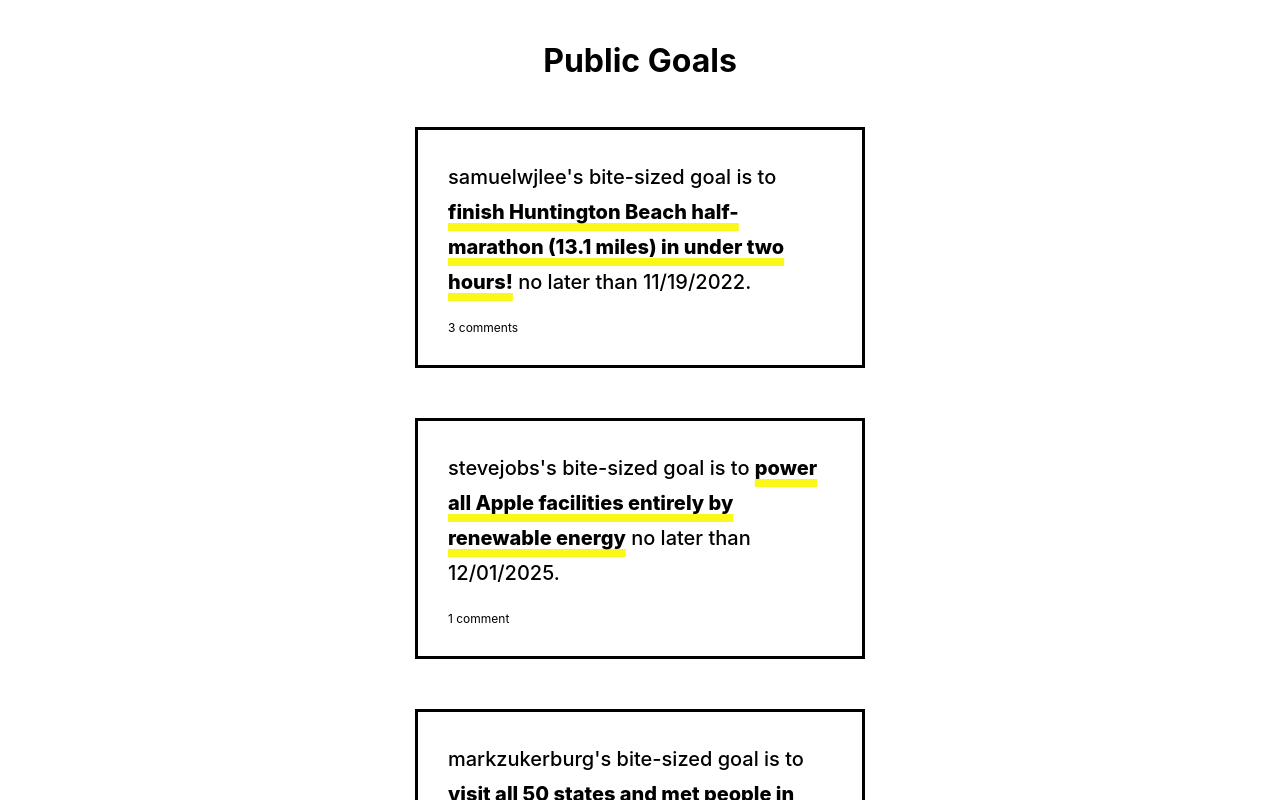
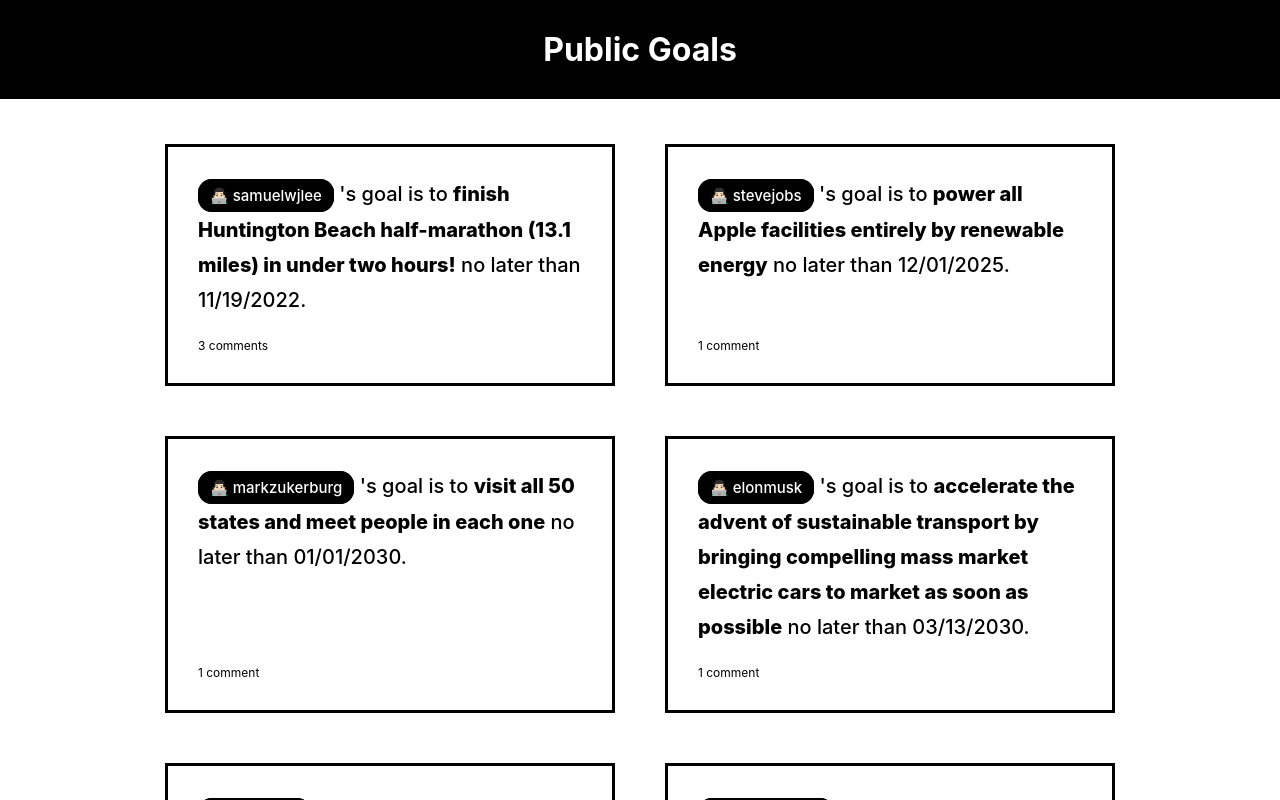
Before and after one commit to samuelwjlee/public-goals-prototype, a React (Create React App) app: page / in a window 1280 px wide. Shown: the top 800 px of the page. Built offline with nearby package versions, Linux system fonts and the light colour scheme; data requests are answered from the project's data file.

Commit message:
Add UserGoals page

```diff
--- a/db.json
+++ b/db.json
@@ -21,7 +21,7 @@
       "completed": false,
       "when": "01/01/2030",
       "userId": "markzukerburg",
-      "what": "visit all 50 states and met people in each one",
+      "what": "visit all 50 states and meet people in each one",
       "commentCount": 1
     },
     {
@@ -39,6 +39,14 @@
       "userId": "jeffbezos",
       "what": "conquer the world by taking control of the internet and the stratosphere while I'm at it",
       "commentCount": 1
+    },
+    {
+      "id": 6,
+      "completed": false,
+      "when": "11/01/2022",
+      "userId": "samuelwjlee",
+      "what": "reduce monthly food budget to sub $500",
+      "commentCount": 0
     }
   ],
   "comments": [
--- /dev/null
+++ b/src/components/GoalDescription.tsx
@@ -0,0 +1,14 @@
+import { GoalData } from '../constants/types'
+import UserBubble from './UserBubble'
+
+export default function GoalDescription({ goalData }: { goalData: GoalData }) {
+  return (
+    <div className="goal-description">
+      <UserBubble userId={goalData.userId} /> 's goal is to{' '}
+      <a className="emphasized-goal-attr" href={`/${goalData?.id}`}>
+        {goalData?.what}
+      </a>{' '}
+      no later than {goalData?.when}.
+    </div>
+  )
+}
--- a/src/components/GoalPage.tsx
+++ b/src/components/GoalPage.tsx
@@ -2,6 +2,8 @@
 import { CommentData } from '../constants/types'
 import { FETCH_GOALS_URL, FETCH_COMMENTS_URL } from '../constants/urls'
 import { useFetch } from '../hooks/api-hook'
+import GoalDescription from './GoalDescription'
+import UserBubble from './UserBubble'
 import Loader from './Loader'
 
 export default function GoalPage() {
@@ -14,21 +16,21 @@
     <Loader isLoading={isGoalLoading || isCommentsLoading}>
       <div className="goal-page">
         <a href="/">👈🏼 Back</a>
+        {goal && (
           <div className="goal-page-content">
-          <div className="goal-description">
-            <span className="goal-card-author">{goal?.userId}'s</span> goal is
-            to <span className="emphasized-goal-attr">{goal?.what}</span> no
-            later than {goal?.when}.
+            <GoalDescription goalData={goal} />
           </div>
-        </div>
+        )}
+        {comments && (
           <div className="goal-page-comments-section">
             {comments?.map((comment: CommentData) => (
-            <div className="goal-page-comment">
-              <p className="comment-author">👤 {comment.userId}</p>
-              {comment.text}
+              <div className="goal-page-comment" key={comment.id}>
+                <UserBubble userId={comment.userId} />
+                <p>{comment.text}</p>
               </div>
             ))}
           </div>
+        )}
       </div>
     </Loader>
   )
--- a/src/components/PublicGoals.tsx
+++ b/src/components/PublicGoals.tsx
@@ -1,26 +1,21 @@
-import { useNavigate } from 'react-router-dom'
 import { FETCH_GOALS_URL } from '../constants/urls'
 import { useFetch } from '../hooks/api-hook'
 import { GoalData } from '../constants/types'
+import GoalDescription from './GoalDescription'
 import Loader from './Loader'
 
 export default function PublicGoals() {
-  const navigate = useNavigate()
   const [goals, isLoading] = useFetch(FETCH_GOALS_URL)
   return (
     <Loader isLoading={isLoading}>
+      <>
+        <h1 className="header">Public Goals</h1>
         <div className="public-goals">
-        <h1>Public Goals</h1>
           {goals?.map((goal: GoalData) => (
-          <div className="goal-card" onClick={() => navigate(`/${goal?.id}`)}>
-            <div className="goal-description">
-              <span className="goal-card-author">{goal?.userId}'s</span>{' '}
-              bite-sized goal is to{' '}
-              <span className="emphasized-goal-attr">{goal?.what}</span> no
-              later than {goal?.when}.
-            </div>
+            <div className="goal-card" key={goal.id}>
+              <GoalDescription goalData={goal} />
               <div className="goal-card-footer">
-              {goal?.commentCount && (
+                {!!goal?.commentCount && (
                   <>
                     {goal?.commentCount} comment
                     {goal?.commentCount > 1 ? 's' : ''}
@@ -30,6 +25,7 @@
             </div>
           ))}
         </div>
+      </>
     </Loader>
   )
 }
--- /dev/null
+++ b/src/components/UserBubble.tsx
@@ -0,0 +1,7 @@
+export default function UserBubble({ userId }: { userId: string }) {
+  return (
+    <a className="user-bubble-button" href={`/user/${userId}`}>
+      👨🏻‍💻 {userId}
+    </a>
+  )
+}
--- a/src/components/UserGoals.tsx
+++ b/src/components/UserGoals.tsx
@@ -1,6 +1,21 @@
 import { useParams } from 'react-router-dom'
+import { GoalData } from '../constants/types'
+import { FETCH_GOALS_URL } from '../constants/urls'
+import { useFetch } from '../hooks/api-hook'
+import GoalDescription from './GoalDescription'
+import Loader from './Loader'
 
 export default function UserGoals() {
   const { username } = useParams()
-  return <>{username}'s goals</>
+  const [goals, isLoading] = useFetch(`${FETCH_GOALS_URL}?userId=${username}`)
+  return (
+    <Loader isLoading={isLoading}>
+      <h1 className="header">👨🏻‍💻 {username}'s goals</h1>
+      {goals?.map((goal: GoalData) => (
+        <div className="user-goal">
+          <GoalDescription goalData={goal} key={goal.id} />
+        </div>
+      ))}
+    </Loader>
+  )
 }
--- a/src/index.css
+++ b/src/index.css
@@ -12,21 +12,28 @@
     monospace;
 }
 
+.header {
+  text-align: center;
+  padding: 30px 0;
+  margin: 0 0 20px 0;
+  background-color: black;
+  color: white;
+}
 .public-goals {
   display: flex;
-  flex-direction: column;
   justify-content: center;
-  align-items: center;
-  padding: 20px;
+  flex-wrap: wrap;
 }
 
 .goal-card {
   padding: 30px;
-  margin: 25px 0;
+  margin: 25px;
   max-width: 450px;
   box-sizing: border-box;
   border: 3px solid black;
-  cursor: pointer;
+  display: flex;
+  flex-direction: column;
+  justify-content: space-between;
 }
 .goal-card:hover {
   box-shadow: 3px 3px gray;
@@ -38,8 +45,12 @@
 }
 .emphasized-goal-attr {
   font-weight: 800;
+  color: black;
+  text-decoration: none;
+}
+.emphasized-goal-attr:hover {
   text-decoration: underline;
-  text-decoration-thickness: 8px;
+  text-decoration-thickness: 5px;
   text-decoration-color: #fbf719;
   text-decoration-skip-ink: none;
 }
@@ -48,8 +59,15 @@
   font-size: 12px;
   margin-top: 20px;
 }
-.goal-card-author {
-  margin-left: auto;
+.user-bubble-button {
+  font-size: 15px;
+  background-color: black;
+  color: white;
+  padding: 5px 10px;
+  border: 2px solid black;
+  border-radius: 14px;
+  width: fit-content;
+  text-decoration: none;
 }
 
 .goal-page {
@@ -70,12 +88,19 @@
   margin: 30px 0;
 }
 .goal-page-comment {
-  padding: 20px 0;
+  border-radius: 14px;
+  margin-bottom: 25px;
+  padding: 20px;
+  display: flex;
+  flex-direction: column;
+  background-color: whitesmoke;
 }
 .goal-page-comment > p {
-  margin-top: 0px;
+  padding: 0 10px;
 }
-.comment-author {
-  font-size: 14px;
-  font-weight: bold;
+
+.user-goal {
+  max-width: 700px;
+  margin: 30px auto;
+  padding: 0 20px;
 }
```
Lines whose indentation alone changed are shown as unchanged.
